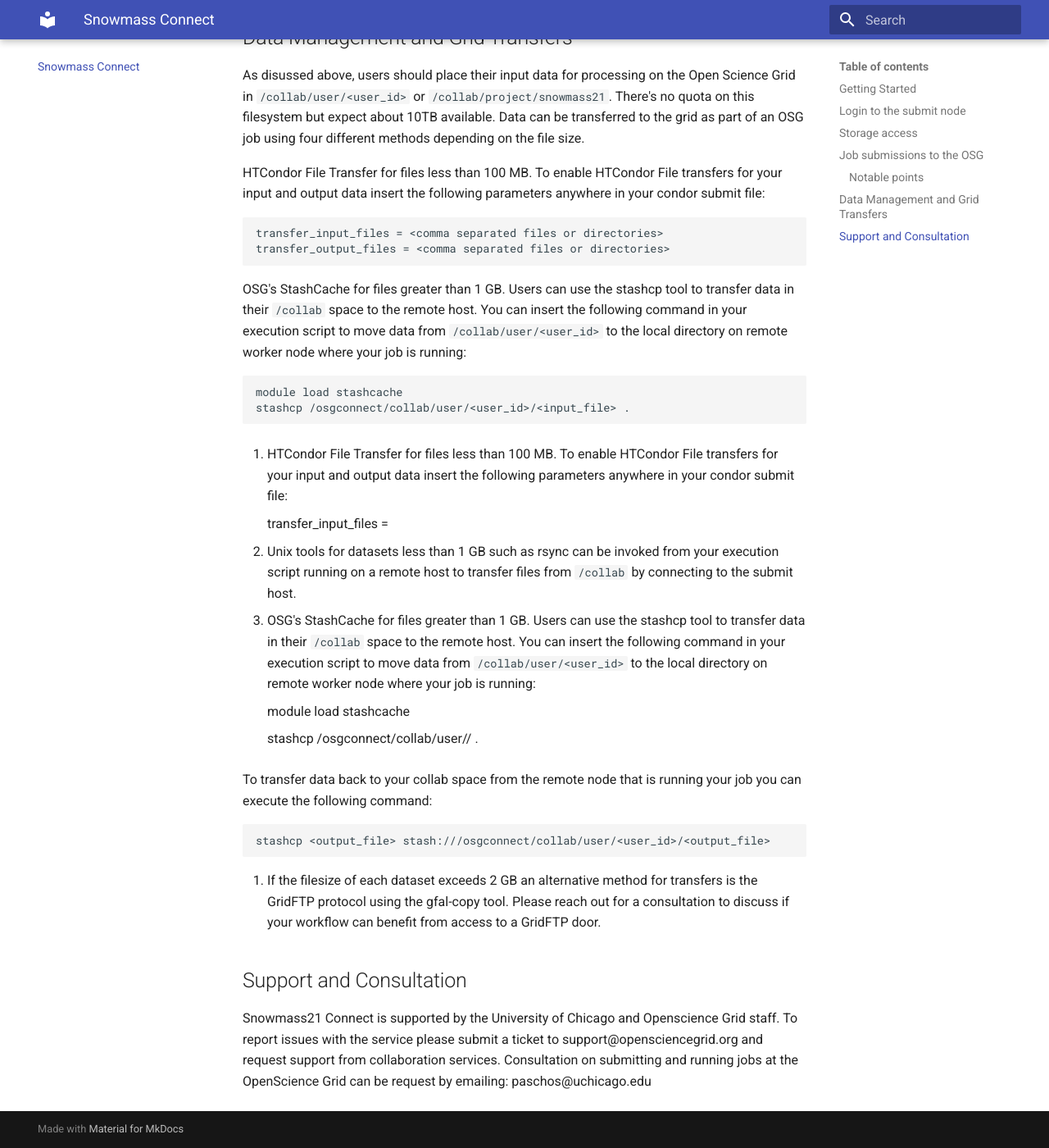
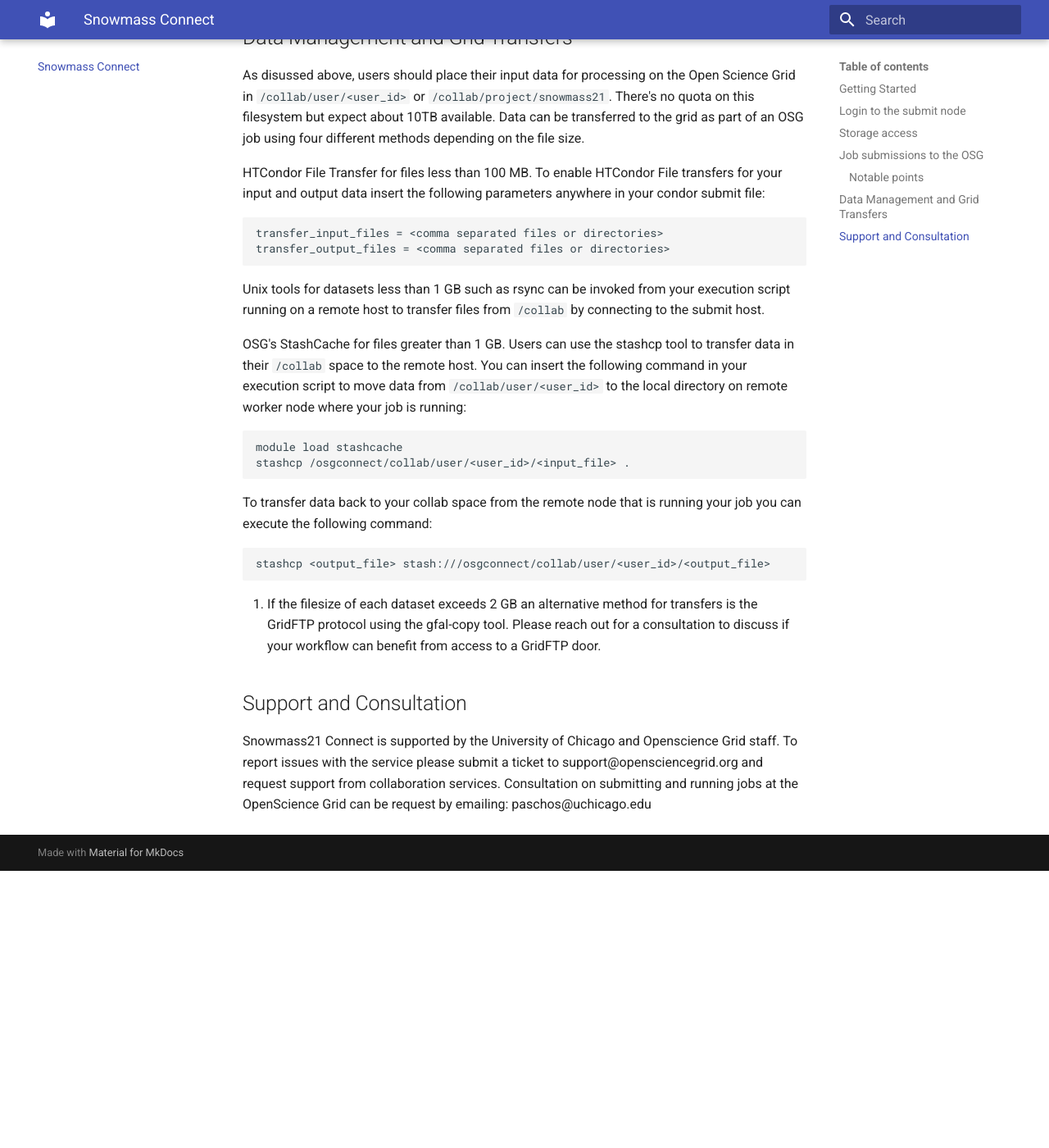
Before and after one commit to ppaschos/snowmass-connect-docs, an MkDocs documentation site: the page built from docs/index.md, in a window 1280 px wide and 1400 px high, scrolled down 3359 px. Shown: the whole window at 82% size. Built offline with MkDocs 1.6.1 and Material for MkDocs 9.7.7, drawn with Linux system fonts in a browser that asks for light colours; after the commit the page ends 4421 px from its top, so only the background shows below that.

Commit message:
Update index.md

```diff
--- a/docs/index.md
+++ b/docs/index.md
@@ -112,26 +112,14 @@
     transfer_input_files = <comma separated files or directories>
     transfer_output_files = <comma separated files or directories>
 
+Unix tools for datasets less than 1 GB such as rsync can be invoked from your execution script
+running on a remote host to transfer files from `/collab` by connecting to the submit host.
+
 OSG's StashCache for files greater than 1 GB. Users can use the stashcp tool to transfer data in their `/collab` space to the remote host.
 You can insert the following command in your execution script to  move data from `/collab/user/<user_id>` to the local
 directory on remote worker node where your job is running:
 
     module load stashcache
-    stashcp /osgconnect/collab/user/<user_id>/<input_file> .
-
-1. HTCondor File Transfer for files less than 100 MB. To enable HTCondor File transfers for your input and output data insert the following parameters
-anywhere in your condor submit file:
-
-     transfer_input_files = <comma separated files or directories>
-
-2. Unix tools for datasets less than 1 GB such as rsync can be invoked from your execution script
-running on a remote host to transfer files from `/collab` by connecting to the submit host.
-3. OSG's StashCache for files greater than 1 GB. Users can use the stashcp tool to transfer data in their `/collab` space to the remote host.
-You can insert the following command in your execution script to  move data from `/collab/user/<user_id>` to the local
-directory on remote worker node where your job is running:
-
-    module load stashcache
-
     stashcp /osgconnect/collab/user/<user_id>/<input_file> .
 
 To transfer data back to your collab space from the remote node that is running your job you can execute the following command:
```
